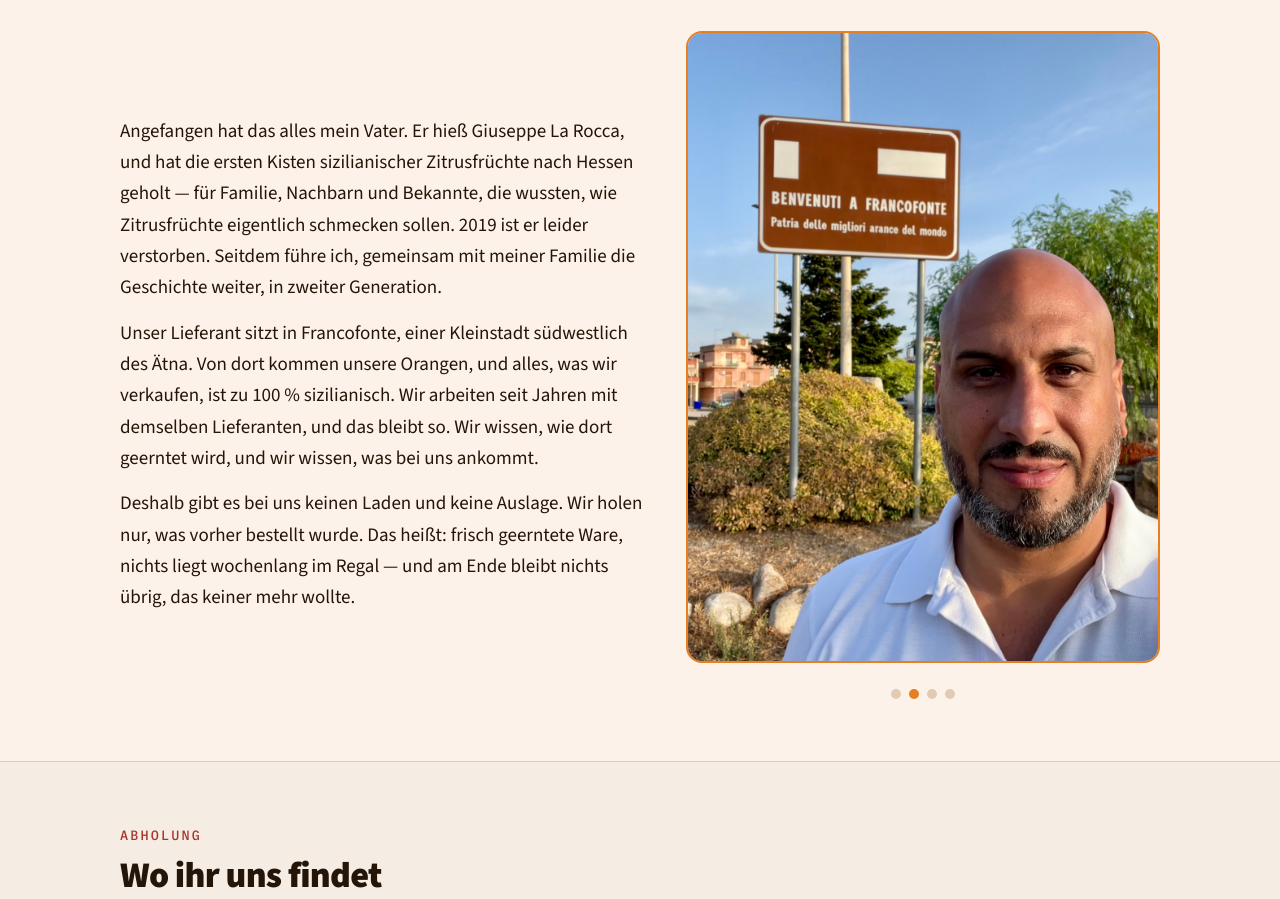
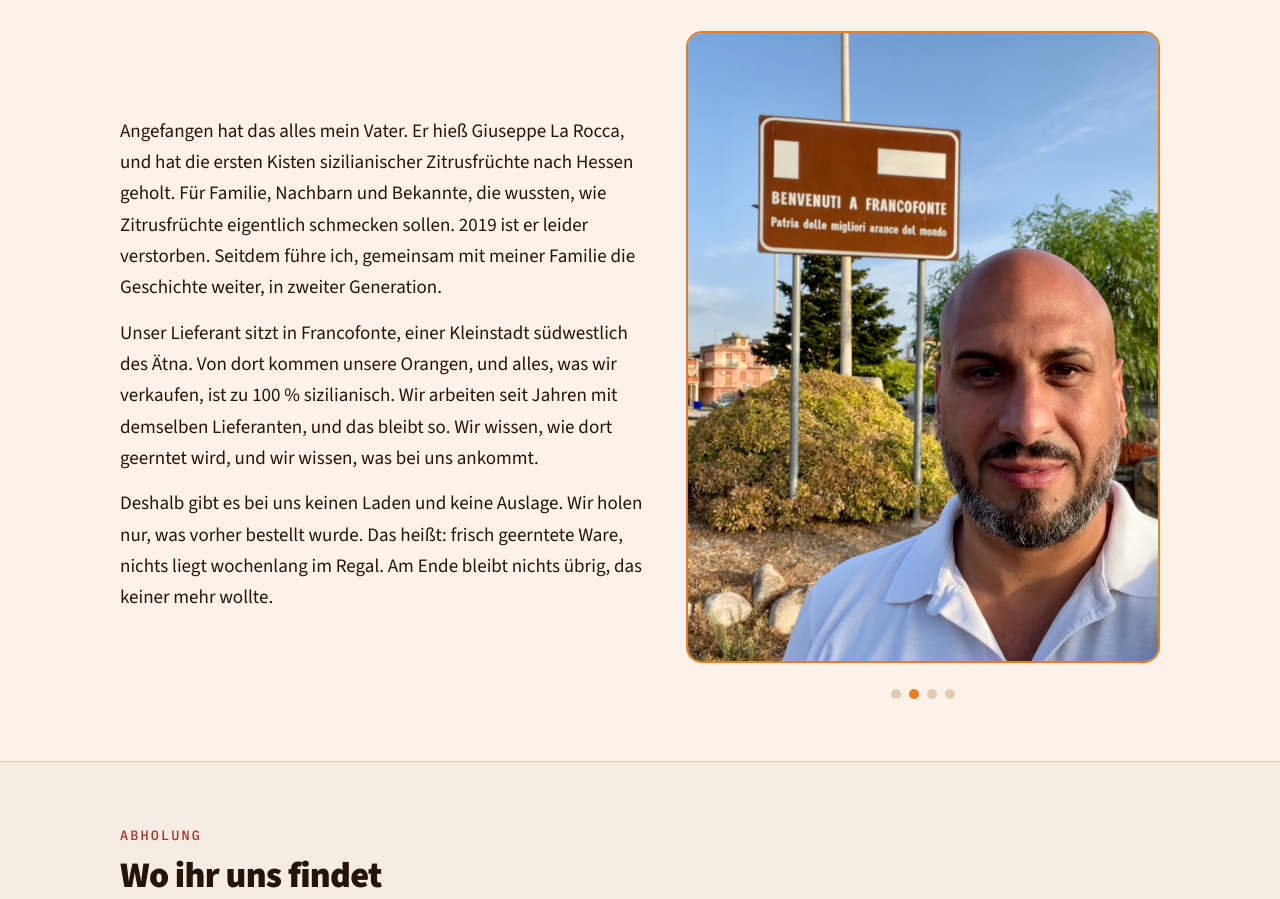
Before and after one commit to larocca-sicilia/larocca, a plain HTML site: page index.html in a window 1280 px wide. Shown: the part 4482-5381 px from the top of the page. Drawn offline with Linux system fonts and the light colour scheme.

Commit message:
Update index.html

```diff
--- a/index.html
+++ b/index.html
@@ -1113,7 +1113,7 @@ footer a:hover { color: var(--akzent); }
         <p>
           Angefangen hat das alles mein Vater. Er hie&szlig; Giuseppe La Rocca,
           und hat die ersten Kisten sizilianischer Zitrusfrüchte nach
-          Hessen geholt &mdash; f&uuml;r Familie, Nachbarn und Bekannte, die
+          Hessen geholt. F&uuml;r Familie, Nachbarn und Bekannte, die
           wussten, wie Zitrusfrüchte eigentlich schmecken sollen. 2019 ist er leider verstorben.
           Seitdem führe ich, gemeinsam mit meiner Familie die Geschichte weiter, in zweiter
           Generation.
@@ -1128,7 +1128,7 @@ footer a:hover { color: var(--akzent); }
         <p>
           Deshalb gibt es bei uns keinen Laden und keine Auslage. Wir holen nur,
           was vorher bestellt wurde. Das hei&szlig;t: frisch geerntete Ware,
-          nichts liegt wochenlang im Regal &mdash; und am Ende bleibt nichts
+          nichts liegt wochenlang im Regal. Am Ende bleibt nichts
           &uuml;brig, das keiner mehr wollte.
         </p>
       </div>
```
